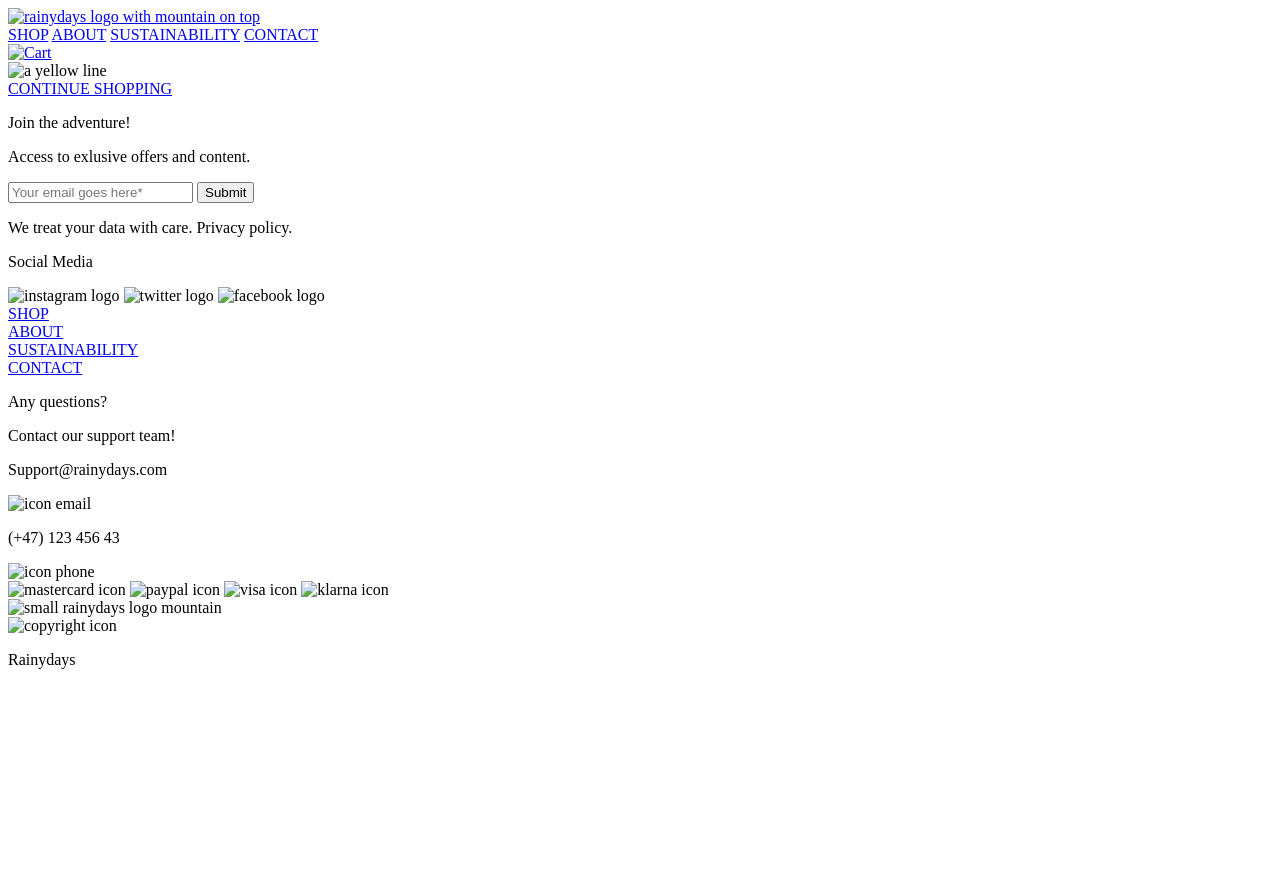
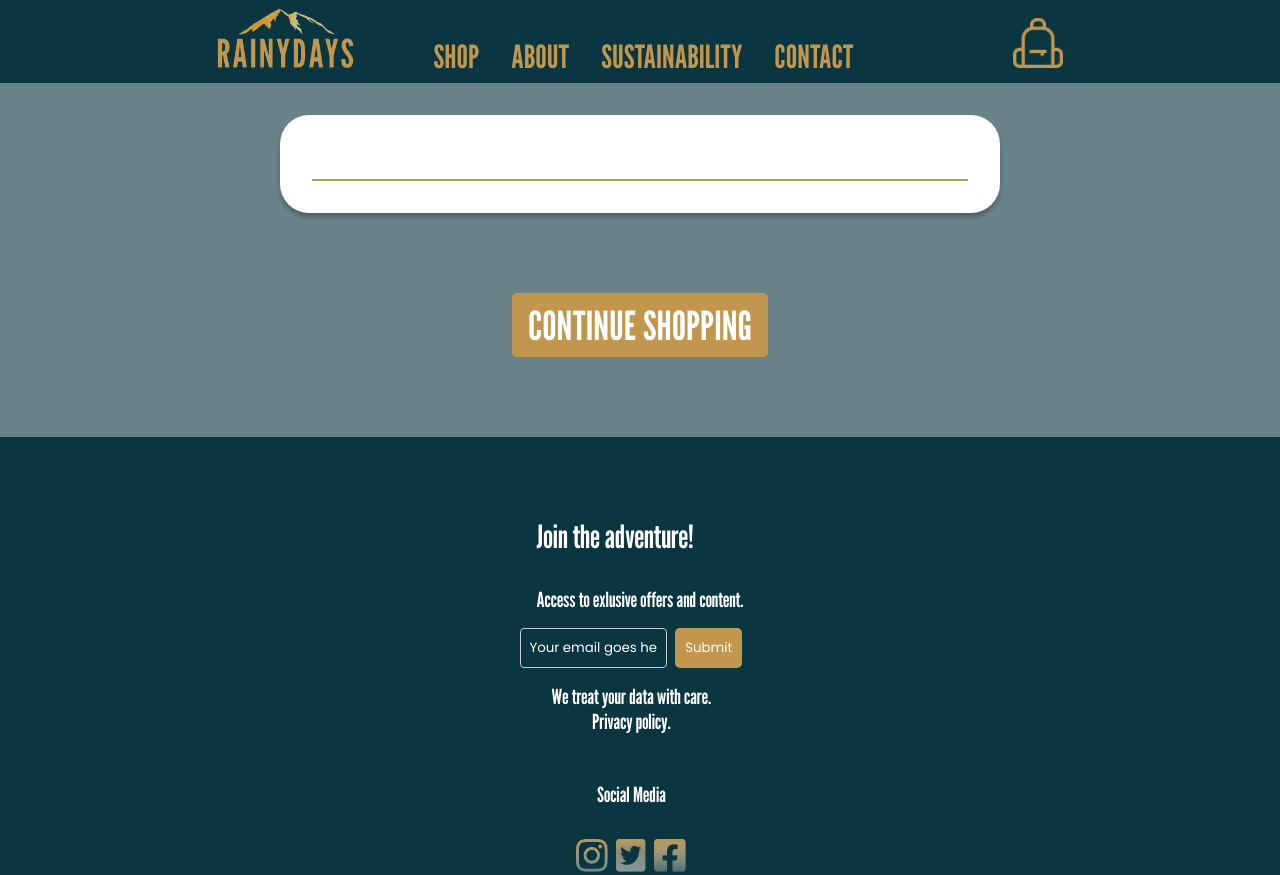
Before and after one commit to NoroffFEU/html-css-course-assignment-idatold, a plain HTML site: page product/index.html in a window 1280 px wide. Shown: the top 875 px of the page. Before the commit the page ends 800 px from the top, so only its background shows below. Drawn offline with nearby package versions, Linux system fonts and the light colour scheme; the site is published under a folder, as on GitHub Pages, so addresses that start at the root find nothing.

Commit message:
product page links try

```diff
--- a/product/index.html
+++ b/product/index.html
@@ -10,11 +10,11 @@
     <meta charset="UTF-8" />
     <meta name="viewport" content="width=device-width, initial-scale=1.0" />
     <title>Rainydays</title>
-    <link rel="stylesheet" type="text/css" href="/css/cart.css" />
-    <link rel="stylesheet" type="text/css" href="/css/common.css" />
+    <link rel="stylesheet" type="text/css" href="../css/cart.css" />
+    <link rel="stylesheet" type="text/css" href="../css/common.css" />
     <meta name="description" content="Explore RainyDays' collection of premium rain jackets, designed to keep you dry and stylish in any weather. From lightweight packable jackets to heavy-duty raincoats, our range offers superior protection against the elements without compromising on style. Shop now and discover the perfect companion for your rainy day adventures.">
 
-    <script src="/javascript/product.mjs" type="module"></script>
+    <script src="../javascript/product.mjs" type="module"></script>
 
   </head>
   <body>
@@ -26,24 +26,24 @@
           <span></span>
           <span></span>
         </div>
-        <a href="/index.html">
+        <a href="../index.html">
           <img
             class="link-logo-img"
-            src="/assets/images/rainydayswithmountain.png"
+            src="../assets/images/rainydayswithmountain.png"
             alt="rainydays logo with mountain on top"
           />
         </a>
         <div class="nav-link-wrapper">
-          <a class="hide-on-mobile" href="/html/shop.html">SHOP</a>
-          <a class="hide-on-mobile" href="/html/about.html">ABOUT</a>
-          <a class="hide-on-mobile" href="/html/sustainability.html"
+          <a class="hide-on-mobile" href="../html/shop.html">SHOP</a>
+          <a class="hide-on-mobile" href="../html/about.html">ABOUT</a>
+          <a class="hide-on-mobile" href="../html/sustainability.html"
             >SUSTAINABILITY</a
           >
-          <a class="hide-on-mobile" href="/html/contact.html">CONTACT</a>
+          <a class="hide-on-mobile" href="../html/contact.html">CONTACT</a>
         </div>
-        <a href="/checkout/index.html">
+        <a href="../checkout/index.html">
         <div>
-          <img src="/assets/images/icon _backpack_bagitem.png" alt="Cart" style="width:50px;height:50px;">
+          <img src="../assets/images/icon _backpack_bagitem.png" alt="Cart" style="width:50px;height:50px;">
 
         </a>
       </div>
@@ -59,7 +59,7 @@
 
         <img
           class="cart-line"
-          src="/assets/images/Cart/Rectangle 920.png"
+          src="../assets/images/Cart/Rectangle 920.png"
           alt="a yellow line"
         />
         <div aria-label="Orange and tan hamster running in a metal wheel" role="img" class="wheel-and-hamster" id="loading-spinner">
@@ -86,7 +86,7 @@
         </div>
 
 
-        <a class="cart-button" href="/html/shop.html">CONTINUE SHOPPING</a>
+        <a class="cart-button" href="../html/shop.html">CONTINUE SHOPPING</a>
       </div>
     </main>
 
@@ -117,15 +117,15 @@
                 <p>Social Media</p>
                 <div class="icons-social-media">
                   <img
-                    src="/assets/images/WOMENSSHOP/instagramiconfinal.png"
+                    src="../assets/images/WOMENSSHOP/instagramiconfinal.png"
                     alt="instagram logo"
                   />
                   <img
-                    src="/assets/images/WOMENSSHOP/twittericonfinal.png"
+                    src="../assets/images/WOMENSSHOP/twittericonfinal.png"
                     alt="twitter logo"
                   />
                   <img
-                    src="/assets/images/WOMENSSHOP/facebookiconfinal.png"
+                    src="../assets/images/WOMENSSHOP/facebookiconfinal.png"
                     alt="facebook logo"
                   />
                 </div>
@@ -135,16 +135,16 @@
         </div>
         <div class="link-wrapper">
           <section>
-            <a href="/html/shop.html">SHOP</a>
+            <a href="../html/shop.html">SHOP</a>
           </section>
           <section>
-            <a href="/html/about.html">ABOUT</a>
+            <a href="../html/about.html">ABOUT</a>
           </section>
           <section>
-            <a href="/html/sustainability.html">SUSTAINABILITY</a>
+            <a href="../html/sustainability.html">SUSTAINABILITY</a>
           </section>
           <section>
-            <a href="/html/contact.html">CONTACT</a>
+            <a href="../html/contact.html">CONTACT</a>
           </section>
         </div>
         <div class="contact-wrapper">
@@ -154,7 +154,7 @@
             <p>Support@rainydays.com</p>
             <img
               class="icon-mail"
-              src="/assets/images/%F0%9F%A6%86%20icon%20_email%20outline_.png"
+              src="../assets/images/%F0%9F%A6%86%20icon%20_email%20outline_.png"
               alt="icon email"
             />
           </div>
@@ -162,7 +162,7 @@
             <p>(+47) 123 456 43</p>
             <img
               class="icon-phone"
-              src="/assets/images/%F0%9F%A6%86%20icon%20_phone%20outline_.png"
+              src="../assets/images/%F0%9F%A6%86%20icon%20_phone%20outline_.png"
               alt="icon phone"
             />
           </div>
@@ -171,29 +171,29 @@
       <div class="footer-bottom">
         <div class="icons-bottom-wrapper">
           <img
-            src="/assets/images/%F0%9F%A6%86%20icon%20_MasterCard_mastercard.png"
+            src="../assets/images/%F0%9F%A6%86%20icon%20_MasterCard_mastercard.png"
             alt="mastercard icon"
           />
           <img
-            src="/assets/images/%F0%9F%A6%86%20icon%20_PayPal_paypal.png"
+            src="../assets/images/%F0%9F%A6%86%20icon%20_PayPal_paypal.png"
             alt="paypal icon"
           />
           <img
-            src="/assets/images/%F0%9F%A6%86%20icon%20_Visa_visa.png"
+            src="../assets/images/%F0%9F%A6%86%20icon%20_Visa_visa.png"
             alt="visa icon"
           />
-          <img src="/assets/images/Group%2044klarna.png" alt="klarna icon" />
+          <img src="../assets/images/Group%2044klarna.png" alt="klarna icon" />
         </div>
         <div class="logo-footer">
           <img
-            src="/assets/images/RainyDays_Logo%C2%A8small%206%20rotate.png"
+            src="../assets/images/RainyDays_Logo%C2%A8small%206%20rotate.png"
             alt="small rainydays logo mountain"
           />
         </div>
         <div class="copyright-wrapper">
           <div class="copyright-image">
             <img
-              src="/assets/images/%F0%9F%A6%86%20icon%20_copyright_.png"
+              src="../assets/images/%F0%9F%A6%86%20icon%20_copyright_.png"
               alt="copyright icon"
             />
           </div>
```
